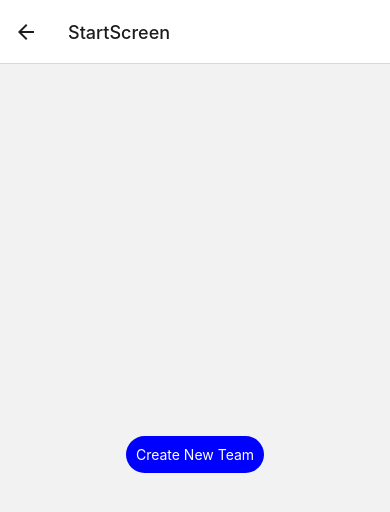
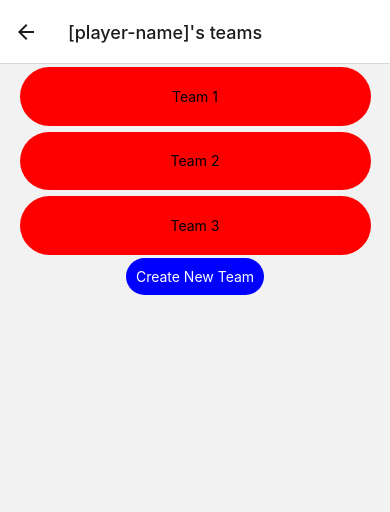
Before and after one commit to Edison-Tong/colors-game, a React Native app: screen /StartScreen in a window 390 px wide. Shown: the top 512 px of the page. Built offline with nearby package versions, Linux system fonts and the light colour scheme.

Commit message:
furthered character creation process

```diff
--- a/App.js
+++ b/App.js
@@ -5,6 +5,7 @@ import SignUpScreen from "./SignUpScreen";
 import LoginScreen from "./LoginScreen";
 import StartScreen from "./StartScreen";
 import TeamCreationScreen from "./TeamCreationScreen";
+import CharacterInit from "./CharacterInit";
 import { Text } from "react-native";
 
 const Stack = createNativeStackNavigator();
@@ -13,13 +14,24 @@ export default function App() {
   return (
     <NavigationContainer>
       <Stack.Navigator initialRouteName="SignUp">
-        <Stack.Screen name="SignUp" component={SignUpScreen} />
+        <Stack.Screen
+          name="SignUp"
+          options={{ title: "Create an Account" }}
+          component={SignUpScreen}
+        />
         <Stack.Screen name="Login" component={LoginScreen} />
-        <Stack.Screen name="StartScreen" component={StartScreen} />
+        <Stack.Screen
+          name="StartScreen"
+          options={{ title: "[player-name]'s teams" }}
+          component={StartScreen}
+        />
         <Stack.Screen
           name="TeamCreationScreen"
           component={TeamCreationScreen}
         />
+        <Stack.Screen name="CharacterInit" component={CharacterInit} />
+        {/* <Stack.Screen name="CharacterStats" component={CharacterStats} /> */}
+        {/* <Stack.Screen name="CharacterSummary" component={CharacterSummary} /> */}
       </Stack.Navigator>
     </NavigationContainer>
   );
--- /dev/null
+++ b/CharacterInit.js
@@ -0,0 +1,13 @@
+import React from "react";
+import { View, Text, StyleSheet, Button } from "react-native";
+import { useNavigation } from "@react-navigation/native";
+
+export default function CharacterInit() {
+  const navigation = useNavigation();
+
+  return (
+    <View>
+      <Text>Add Character name and "type"</Text>
+    </View>
+  );
+}
--- a/StartScreen.js
+++ b/StartScreen.js
@@ -1,5 +1,12 @@
 import React from "react";
-import { View, Text, StyleSheet, Button, TouchableOpacity } from "react-native";
+import {
+  View,
+  ScrollView,
+  Text,
+  StyleSheet,
+  Button,
+  TouchableOpacity,
+} from "react-native";
 import CharacterCard from "./CharacterCard";
 import { useNavigation } from "@react-navigation/native";
 
@@ -7,6 +14,17 @@ export default function StartScreen() {
   const navigation = useNavigation();
 
   return (
+    <ScrollView>
+      <View style={styles.teamsView}>
+        <View style={styles.teamCard}>
+          <Text>Team 1</Text>
+        </View>
+        <View style={styles.teamCard}>
+          <Text>Team 2</Text>
+        </View>
+        <View style={styles.teamCard}>
+          <Text>Team 3</Text>
+        </View>
         <View style={styles.newCharBtn}>
           <TouchableOpacity
             onPress={() => navigation.navigate("TeamCreationScreen")}
@@ -14,13 +32,26 @@ export default function StartScreen() {
             <Text style={styles.Btn}>Create New Team</Text>
           </TouchableOpacity>
         </View>
+      </View>
+    </ScrollView>
   );
 }
 
 const styles = StyleSheet.create({
-  newCharBtn: {
+  teamsView: {
     height: "100%",
     width: "100%",
+    display: "flex",
+    justifyContent: "center",
+    alignItems: "center",
+  },
+  teamCard: {
+    backgroundColor: "red",
+    color: "white",
+    width: "90%",
+    aspectRatio: "6/1",
+    margin: 3,
+    borderRadius: 50,
     display: "flex",
     justifyContent: "center",
     alignItems: "center",
--- a/TeamCreationScreen.js
+++ b/TeamCreationScreen.js
@@ -1,17 +1,50 @@
 import React from "react";
-import { View, Text, StyleSheet, Button } from "react-native";
+import { View, Text, StyleSheet, TouchableOpacity } from "react-native";
 import { useNavigation } from "@react-navigation/native";
 
 export default function TeamCreationScreen() {
   const navigation = useNavigation();
 
-  function CreateNewTeam() {
-    navigation.navigate();
-  }
-
   return (
-    <View>
-      <Text>Create a new team here</Text>
+    <View style={styles.teamView}>
+      <View style={styles.addCharCard}>
+        <TouchableOpacity
+          style={styles.addIcon}
+          onPress={() => navigation.navigate("CharacterInit")}
+        >
+          <Text style={styles.plusText}>+</Text>
+        </TouchableOpacity>
+      </View>
     </View>
   );
 }
+
+const styles = StyleSheet.create({
+  teamView: {
+    display: "flex",
+    justifyContent: "center",
+    alignItems: "center",
+  },
+  addCharCard: {
+    height: "99%",
+    width: "98%",
+    backgroundColor: "grey",
+    borderRadius: 50,
+    display: "flex",
+    justifyContent: "center",
+    alignItems: "center",
+  },
+  addIcon: {
+    backgroundColor: "darkgrey",
+    height: 100,
+    width: 100,
+    borderRadius: 50, // 70 / 2 to make it a perfect circle
+    display: "flex",
+    justifyContent: "center",
+    alignItems: "center",
+  },
+  plusText: {
+    fontSize: 50,
+    color: "white",
+  },
+});
```
Also changed, not shown: CharacterStats.js (added), CharacterSummary.js (added). Lines whose indentation alone changed are shown as unchanged.
